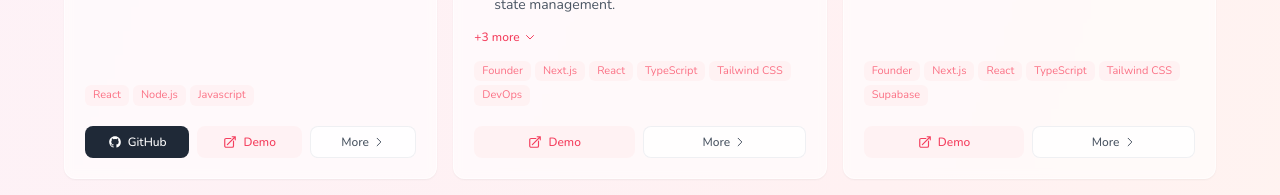
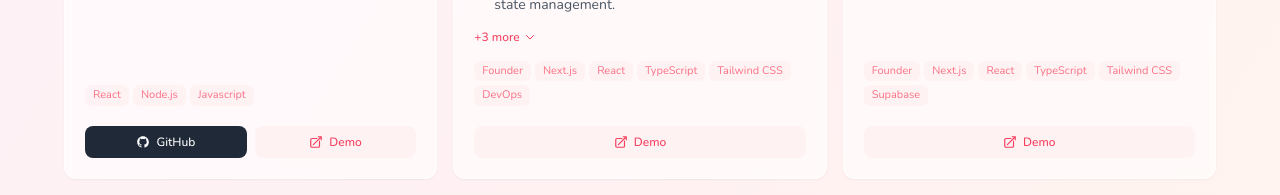
Before and after one commit to yuchen-land/yuchen-land.github.io, a Next.js app: page /portfolio in a window 1280 px wide. Shown: the part 920-1115 px from the top of the page. Built offline with nearby package versions, Linux system fonts and the light colour scheme.

Commit message:
fix: Temporarily hide 'Other Projects' section and documentation links in ProjectCard

```diff
--- a/src/components/PortfolioContent.js
+++ b/src/components/PortfolioContent.js
@@ -168,8 +168,8 @@ export default function PortfolioContent() {
         </section>
       )}
 
-      {/* Other Projects */}
-      {filteredOther.length > 0 && (
+      {/* Other Projects — hidden */}
+      {false && filteredOther.length > 0 && (
         <section className="mb-24 animate-fade-in-up">
           <div className="mb-10">
             <h2 className="text-2xl md:text-3xl font-semibold text-gray-900 tracking-tight">
--- a/src/components/ProjectCard.js
+++ b/src/components/ProjectCard.js
@@ -183,7 +183,7 @@ export default function ProjectCard({ project }) {
               <span>Demo</span>
             </a>
           )}
-          {hasDocumentation && projectSlug && (
+          {false && hasDocumentation && projectSlug && (
             <Link
               href={`/projects/${projectSlug}`}
               className="group/btn flex-1 h-8 bg-white/80 border border-gray-200/60 text-gray-600 rounded-lg text-xs font-medium hover:bg-gray-50 transition-all duration-200 flex items-center justify-center gap-1"
```
